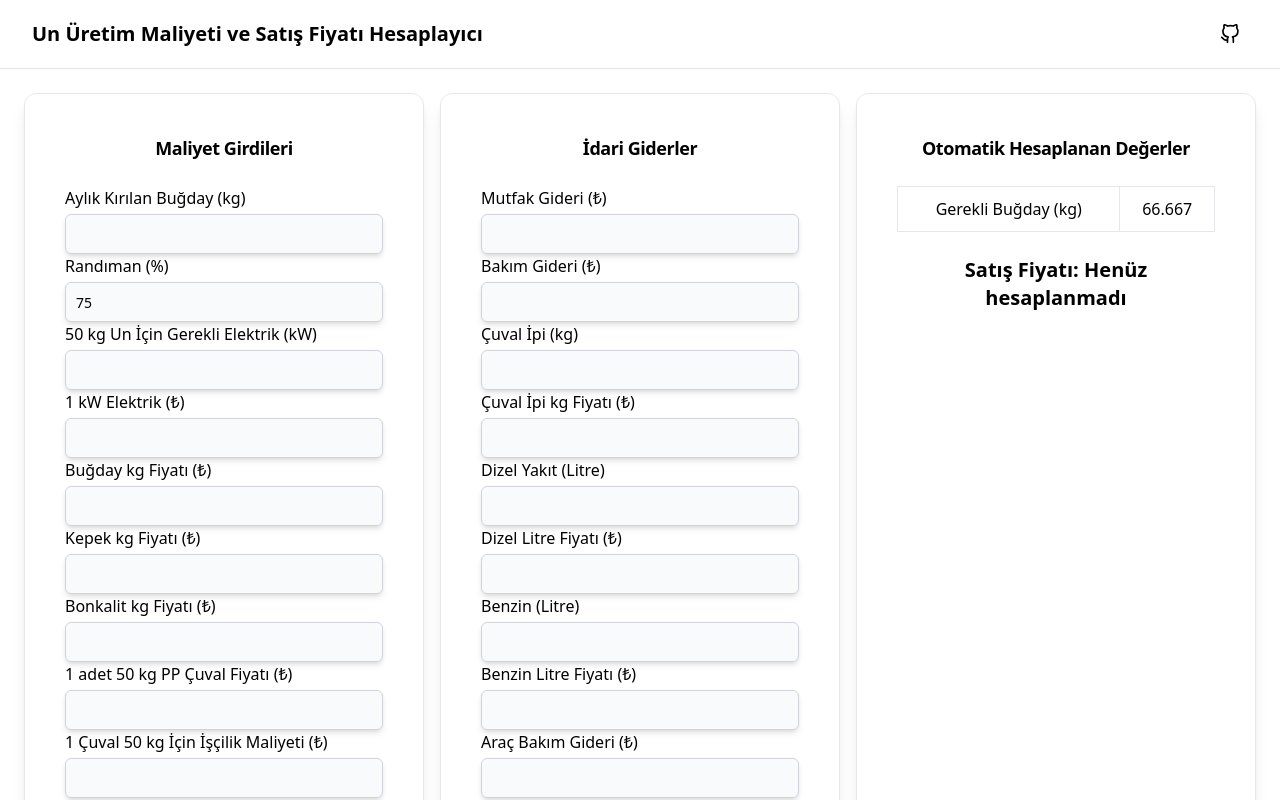
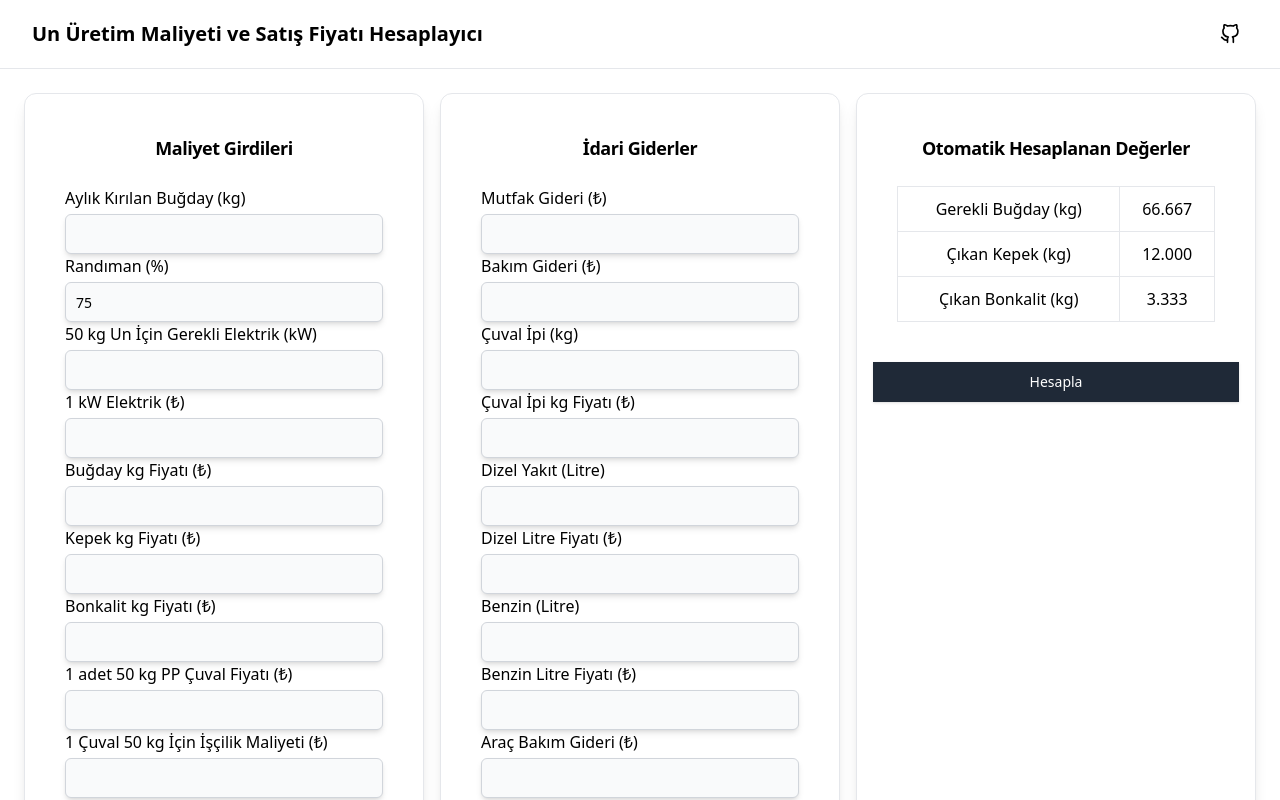
Before and after one commit to bilgehangormez/cost-and-selling-price-calculator, a Next.js app: page / in a window 1280 px wide. Shown: the top 800 px of the page. Built offline with nearby package versions, Linux system fonts and the light colour scheme.

Commit message:
Update PriceCalculator.tsx

```diff
--- a/src/components/PriceCalculator.tsx
+++ b/src/components/PriceCalculator.tsx
@@ -170,13 +170,15 @@ export function PriceCalculator() {
                     <table className="table-auto w-full">
                         <tbody>
                             <tr><td>Gerekli Buğday (kg)</td><td>{wheatRequired.toFixed(3)}</td></tr>
+                            <tr><td>Çıkan Kepek (kg)</td><td>{branKg.toFixed(3)}</td></tr>
+                            <tr><td>Çıkan Bonkalit (kg)</td><td>{bonkalitKg.toFixed(3)}</td></tr>
                         </tbody>
                     </table>
                 </CardContent>
 
-                <CardContent className="text-center text-xl font-bold">
-                    Satış Fiyatı: {finalPrice !== null ? `${finalPrice.toFixed(2)} ₺` : "Henüz hesaplanmadı"}
-                </CardContent>
+                <Button type="submit" className="bg-gray-800 text-white w-full mt-4">
+                    Hesapla
+                </Button>
             </Card>
         </div>
     );
```
